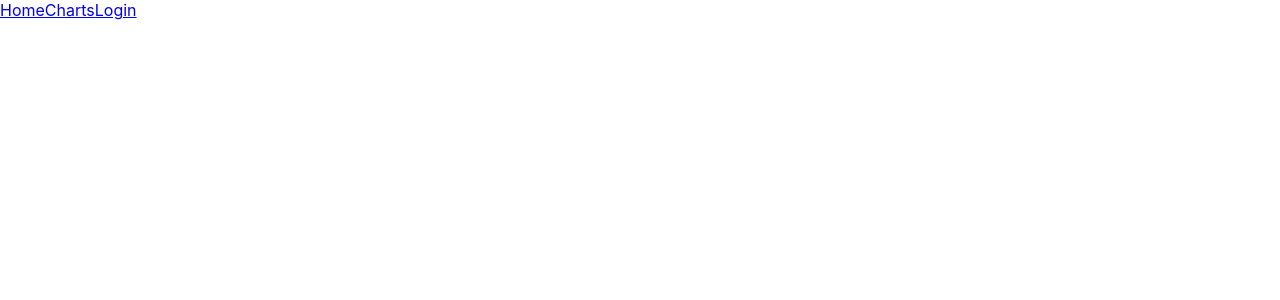
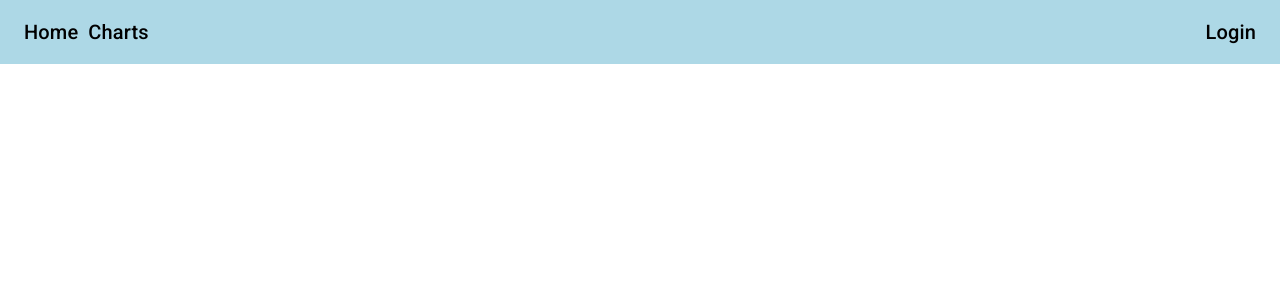
Before and after one commit to jtowe1/sprint-report-react, a React (Create React App) app: page / in a window 1280 px wide. Shown: the top 300 px of the page. Built offline with nearby package versions, Linux system fonts and the light colour scheme.

Commit message:
Style nav

```diff
--- a/src/components/Nav.tsx
+++ b/src/components/Nav.tsx
@@ -1,20 +1,63 @@
-import React from 'react';
-import { Link } from 'react-router-dom';
-import { useAuth } from '../context/AuthContext';
+import { Link, Toolbar, Typography } from "@mui/material";
+import { Box } from "@mui/system";
+import React from "react";
+import { Link as RouterLink } from "react-router-dom";
+import { useAuth } from "../context/AuthContext";
 
 const Nav: React.FC = () => {
-    const { email } = useAuth()
-    return (
-        <>
-            <Link to="/">Home</Link>
-            <Link to="/charts">Charts</Link>
-            {email
-                ? <Link to="/logout">Logout</Link>
-                : <Link to="/login">Login</Link>
-            }
-
-        </>
-    )
-}
+  const { email } = useAuth();
+  return (
+    <>
+      <Box
+        sx={{
+          backgroundColor: "lightblue",
+        }}
+      >
+        <Toolbar
+          style={{
+            display: "flex",
+            gap: "10px",
+          }}
+        >
+          <Link underline="none" color="inherit" component={RouterLink} to="/">
+            <Typography variant="h6" color="inherit">
+              Home
+            </Typography>
+          </Link>
+          <Link  underline="none" color="inherit" component={RouterLink} to="/charts">
+            <Typography variant="h6" color="inherit">
+              Charts
+            </Typography>
+          </Link>
+          {email ? (
+            <Link
+              style={{ marginLeft: "auto" }}
+              underline="none"
+              color="inherit"
+              component={RouterLink}
+              to="/logout"
+            >
+              <Typography variant="h6" color="inherit">
+                Logout
+              </Typography>
+            </Link>
+          ) : (
+            <Link
+              style={{ marginLeft: "auto" }}
+              underline="none"
+              color="inherit"
+              component={RouterLink}
+              to="/login"
+            >
+              <Typography variant="h6" color="inherit">
+                Login
+              </Typography>
+            </Link>
+          )}
+        </Toolbar>
+      </Box>
+    </>
+  );
+};
 
 export default Nav;
```
